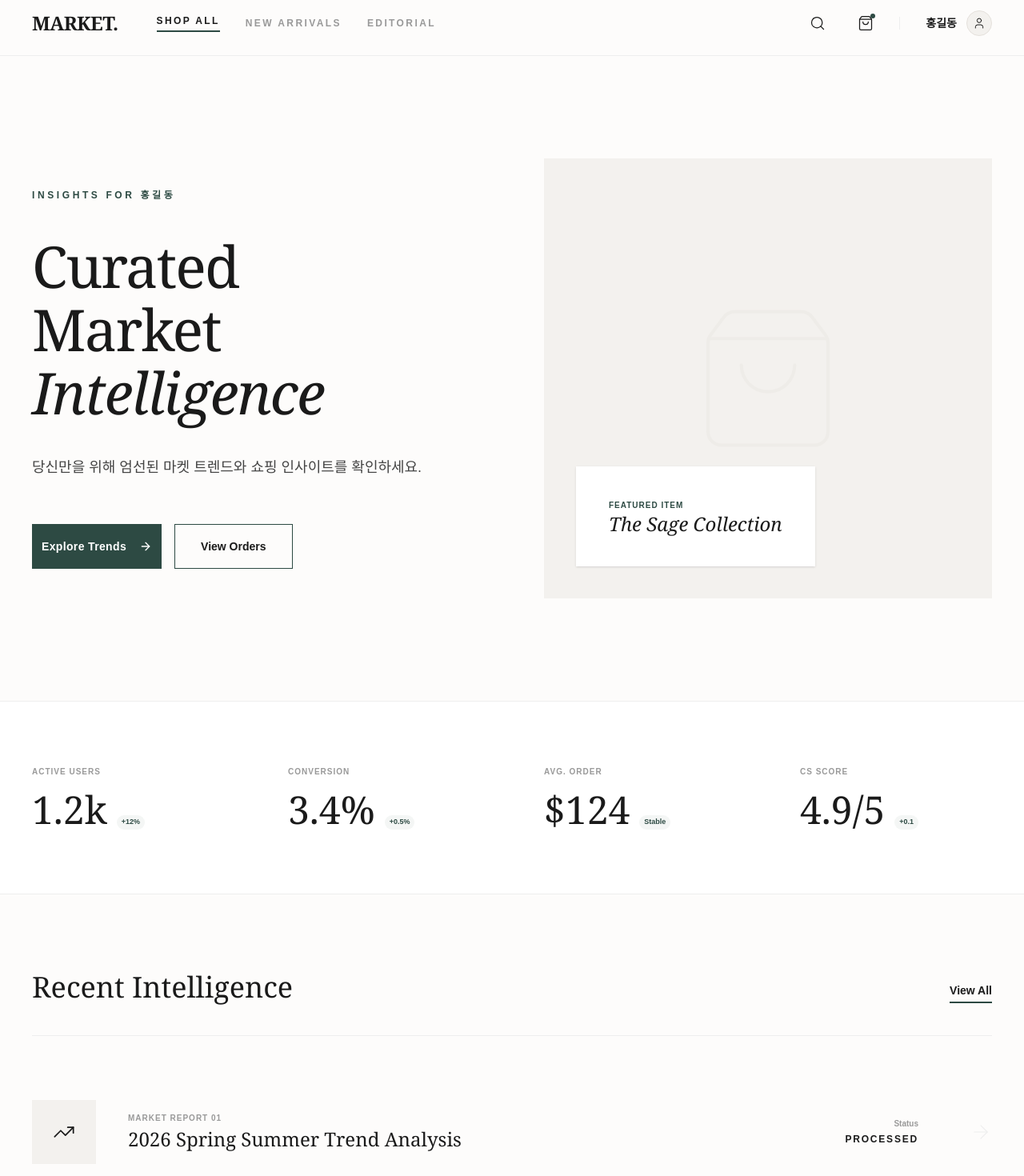
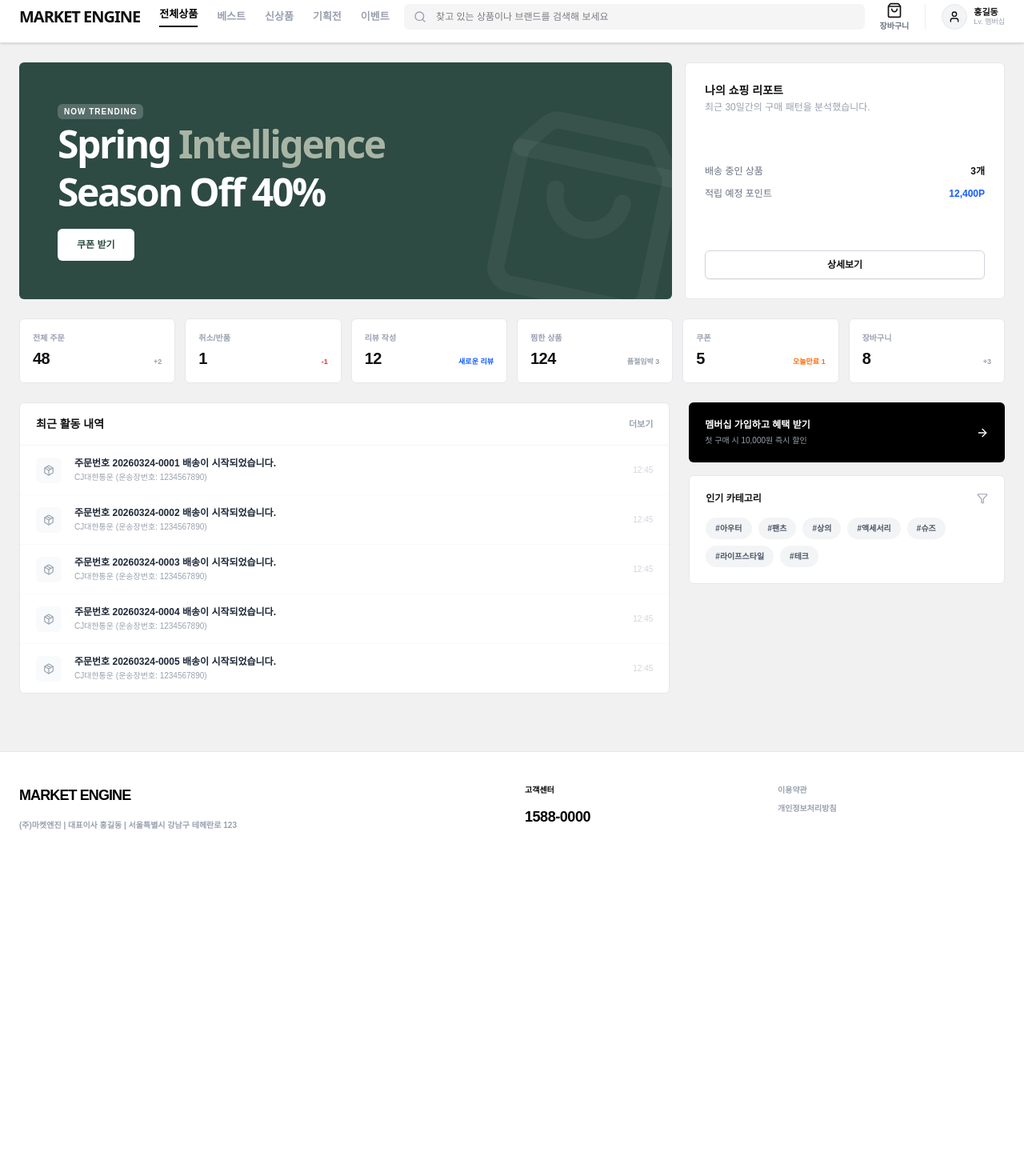
Before and after one commit to iym1511/module-storage, a Next.js app in the folder my-app/: page /impeccable-test in a window 1280 px wide. Shown: the part 80-1550 px from the top of the page at 80% size. After the commit the page ends 1160 px from the top, so only its background shows below. Built offline with nearby package versions, Linux system fonts and the light colour scheme; no server answers.

Commit message:
:recycle: [refector] 업데이트

```diff
--- a/my-app/src/components/board/UiTestDashboard.tsx
+++ b/my-app/src/components/board/UiTestDashboard.tsx
@@ -11,7 +11,9 @@ import {
   TrendingUp,
   Package,
   Star,
-  Plus
+  Plus,
+  ChevronRight,
+  Filter
 } from 'lucide-react';
 import { cn } from '@/lib/utils';
 import { Button } from '@/components/ui/button';
@@ -32,166 +34,172 @@ export const UiTestDashboard: FC<UiTestDashboardProps> = ({
   const [isMobileMenuOpen, setIsMobileMenuOpen] = useState(false);
 
   return (
-    <div className="theme-market flex flex-col min-h-screen bg-[#fdfcfb] text-[#1a1a1a] selection:bg-[#2d4a43]/10 overflow-x-hidden">
-      {/* --- Header --- */}
-      <header className="sticky top-0 z-[100] bg-[#fdfcfb] border-b border-[#eee]">
-        <div className="max-w-7xl mx-auto px-6 md:px-10 h-16 md:h-20 flex items-center justify-between">
-          <div className="flex items-center gap-12">
-            <h1 className="text-xl md:text-2xl font-serif font-bold tracking-tight">MARKET.</h1>
-            <nav className="hidden md:flex items-center gap-8">
-              <HeaderLink label="Shop All" active />
-              <HeaderLink label="New Arrivals" />
-              <HeaderLink label="Editorial" />
+    <div className="theme-market flex flex-col min-h-screen bg-[#f1f1f1] text-[#111] selection:bg-[#2d4a43]/10 overflow-x-hidden">
+      {/* --- High Density Header --- */}
+      <header className="sticky top-0 z-[110] bg-white border-b border-[#ddd] shadow-sm">
+        <div className="max-w-[1600px] mx-auto px-4 md:px-6 h-14 md:h-16 flex items-center justify-between gap-4">
+          <div className="flex items-center gap-6">
+            <h1 className="text-xl font-bold tracking-tighter font-sans">MARKET ENGINE</h1>
+            <nav className="hidden xl:flex items-center gap-6">
+              <HeaderLink label="전체상품" active />
+              <HeaderLink label="베스트" />
+              <HeaderLink label="신상품" />
+              <HeaderLink label="기획전" />
+              <HeaderLink label="이벤트" />
             </nav>
           </div>
 
-          <div className="flex items-center gap-2 md:gap-6">
-            <button className="p-2 hover:text-[#2d4a43] transition-colors"><Search size={20} strokeWidth={1.5} /></button>
-            <button className="p-2 hover:text-[#2d4a43] transition-colors relative">
-              <ShoppingBag size={20} strokeWidth={1.5} />
-              <span className="absolute top-1.5 right-1.5 w-1.5 h-1.5 bg-[#2d4a43] rounded-full" />
+          <div className="flex-1 max-w-xl relative hidden md:block">
+            <Search className="absolute left-3 top-1/2 -translate-y-1/2 text-gray-400" size={16} />
+            <input
+              type="text"
+              placeholder="찾고 있는 상품이나 브랜드를 검색해 보세요"
+              className="w-full bg-[#f5f5f5] py-2 pl-10 pr-4 text-xs rounded-sm focus:outline-none focus:ring-1 focus:ring-black/10"
+            />
+          </div>
+
+          <div className="flex items-center gap-3 md:gap-5">
+            <button className="p-1.5 md:hidden"><Search size={20} /></button>
+            <button className="flex flex-col items-center gap-0.5 group">
+              <ShoppingBag size={20} strokeWidth={2} />
+              <span className="text-[10px] font-bold text-gray-500 group-hover:text-black">장바구니</span>
             </button>
-            <div className="hidden md:block h-4 w-px bg-[#eee]" />
-
-            {/* Desktop Profile */}
-            <div className="hidden md:flex items-center gap-3 group cursor-pointer pl-2">
-              <span className="text-sm font-semibold">{user.name}</span>
-              <div className="w-8 h-8 rounded-full bg-[#f3f1ee] flex items-center justify-center border border-[#e5e1dc] overflow-hidden">
-                <User size={16} strokeWidth={1.5} />
+            <div className="h-8 w-px bg-[#eee]" />
+            <div className="flex items-center gap-2 cursor-pointer">
+              <div className="w-8 h-8 rounded-full bg-gray-100 flex items-center justify-center border border-gray-200">
+                <User size={16} />
+              </div>
+              <div className="hidden sm:block leading-none">
+                <p className="text-[11px] font-bold">{user.name}</p>
+                <p className="text-[9px] text-gray-400 mt-0.5">Lv. 멤버십</p>
               </div>
             </div>
-
-            {/* Mobile Menu Toggle */}
-            <button
-              onClick={() => setIsMobileMenuOpen(true)}
-              className="md:hidden p-2 hover:bg-[#f3f1ee] transition-colors rounded-full"
-            >
-              <Menu size={24} />
+            <button onClick={() => setIsMobileMenuOpen(true)} className="xl:hidden p-1.5 bg-black text-white rounded-sm">
+              <Menu size={18} />
             </button>
           </div>
         </div>
-
-        {/* --- Mobile Full-Screen Menu: Absolute Solid Background --- */}
-        <div className={cn(
-          "fixed inset-0 bg-[#fdfcfb] z-[200] transition-transform duration-500 ease-[cubic-bezier(0.23,1,0.32,1)] md:hidden flex flex-col",
-          isMobileMenuOpen ? "translate-x-0" : "-translate-x-full"
-        )}>
-          {/* Menu Header (Fixed at Top) */}
-          <div className="h-16 flex items-center justify-between px-6 border-b border-[#eee] bg-[#fdfcfb]">
-            <h1 className="text-xl font-serif font-bold text-[#1a1a1a]">MARKET.</h1>
-            <button
-              onClick={() => setIsMobileMenuOpen(false)}
-              className="p-2 hover:bg-[#f3f1ee] transition-colors rounded-full"
-            >
-              <X size={24} className="text-[#1a1a1a]" />
-            </button>
-          </div>
-
-          {/* Vertical Menu Items (No Scroll, Clear Hierarchy) */}
-          <nav className="flex-1 flex flex-col p-10 gap-10 bg-[#fdfcfb]">
-            <MobileNavLink label="Shop All" active />
-            <MobileNavLink label="New Arrivals" />
-            <MobileNavLink label="Collections" />
-            <MobileNavLink label="Editorial" />
-            <MobileNavLink label="My Account" />
-          </nav>
-        </div>
       </header>
 
-      <main className="flex-1">
-        {/* Hero Section */}
-        <section className="max-w-7xl mx-auto px-6 md:px-10 py-12 md:py-32">
-          <div className="grid grid-cols-1 lg:grid-cols-2 gap-12 lg:gap-20 items-center">
-            <div className="space-y-6 md:space-y-10 animate-fade-up order-last lg:order-first">
-              <p className="text-[10px] md:text-[12px] font-bold uppercase tracking-[0.3em] text-[#2d4a43]">Insights for {user.name}</p>
-              <h2 className="text-4xl sm:text-5xl md:text-7xl font-serif leading-[1.1] tracking-tight break-keep text-[#1a1a1a]">
-                Curated <br className="hidden sm:block" />
-                Market <span className="italic font-normal">Intelligence</span>
+      <main className="flex-1 max-w-[1600px] mx-auto w-full p-4 md:p-6 space-y-6">
+        {/* --- Dynamic Banner (Compact Hero) --- */}
+        <section className="grid grid-cols-1 lg:grid-cols-3 gap-4">
+          <div className="lg:col-span-2 bg-[#2d4a43] rounded-sm p-8 md:p-12 text-white flex flex-col justify-center relative overflow-hidden group">
+            <div className="relative z-10 space-y-4">
+              <span className="bg-white/20 px-2 py-1 text-[10px] font-bold tracking-widest rounded-sm uppercase">Now Trending</span>
+              <h2 className="text-3xl md:text-5xl font-sans font-black leading-tight tracking-tighter">
+                Spring <span className="text-[#a8b5a5]">Intelligence</span> <br />
+                Season Off 40%
               </h2>
-              <p className="text-base md:text-lg text-[#444] leading-relaxed max-w-xl">
-                당신만을 위해 엄선된 마켓 트렌드와 쇼핑 인사이트를 확인하세요.
-              </p>
-              <div className="flex flex-col sm:flex-row items-stretch sm:items-center gap-4 pt-4">
-                <Button
-                  onClick={() => setIsSuccessModalOpen(true)}
-                  className="bg-[#2d4a43] hover:bg-[#1e332c] text-white px-8 h-14 rounded-none font-bold tracking-wide transition-all"
-                >
-                  Explore Trends <ArrowRight className="ml-2" size={18} />
-                </Button>
-                <Button variant="ghost" className="h-14 px-8 rounded-none border border-[#2d4a43] font-bold hover:bg-[#2d4a43]/5">
-                  View Orders
-                </Button>
+              <Button
+                onClick={() => setIsSuccessModalOpen(true)}
+                className="bg-white text-[#2d4a43] hover:bg-gray-100 h-10 px-6 rounded-sm font-bold text-xs"
+              >
+                쿠폰 받기
+              </Button>
+            </div>
+            <ShoppingBag className="absolute right-[-20px] bottom-[-20px] w-64 h-64 text-white/5 rotate-12 group-hover:rotate-0 transition-transform duration-700" />
+          </div>
+          <div className="bg-white rounded-sm p-6 border border-gray-200 flex flex-col justify-between">
+            <div>
+              <h3 className="text-sm font-bold mb-1">나의 쇼핑 리포트</h3>
+              <p className="text-xs text-gray-400 leading-tight">최근 30일간의 구매 패턴을 분석했습니다.</p>
+            </div>
+            <div className="space-y-3 my-6">
+              <div className="flex justify-between text-xs">
+                <span className="text-gray-500">배송 중인 상품</span>
+                <span className="font-bold">3개</span>
+              </div>
+              <div className="flex justify-between text-xs">
+                <span className="text-gray-500">적립 예정 포인트</span>
+                <span className="font-bold text-blue-600">12,400P</span>
               </div>
             </div>
+            <Button variant="outline" className="w-full h-9 rounded-sm text-xs font-bold border-gray-300">
+              상세보기
+            </Button>
+          </div>
+        </section>
 
-            <div className="relative h-[300px] sm:h-[400px] lg:h-[550px] bg-[#f3f1ee] overflow-hidden order-first lg:order-last">
-              <div className="absolute inset-0 flex items-center justify-center text-[#e5e1dc]">
-                <ShoppingBag className="w-[120px] h-[120px] md:w-[200px] md:h-[200px]" strokeWidth={0.5} opacity={0.3} />
+        {/* --- High Density Stats Grid --- */}
+        <section className="grid grid-cols-2 sm:grid-cols-3 lg:grid-cols-6 gap-3">
+          <CompactStatItem label="전체 주문" value="48" trend="+2" />
+          <CompactStatItem label="취소/반품" value="1" trend="-1" color="red" />
+          <CompactStatItem label="리뷰 작성" value="12" trend="새로운 리뷰" color="blue" />
+          <CompactStatItem label="찜한 상품" value="124" trend="품절임박 3" />
+          <CompactStatItem label="쿠폰" value="5" trend="오늘만료 1" color="orange" />
+          <CompactStatItem label="장바구니" value="8" trend="+3" />
+        </section>
+
+        {/* --- Main Content Grid --- */}
+        <div className="grid grid-cols-1 xl:grid-cols-12 gap-6">
+          <div className="xl:col-span-8 space-y-4">
+            <div className="bg-white rounded-sm border border-gray-200">
+              <div className="flex items-center justify-between px-5 py-4 border-b border-gray-100">
+                <h3 className="text-sm font-bold">최근 활동 내역</h3>
+                <button className="text-[11px] text-gray-400 font-bold hover:text-black">더보기</button>
               </div>
-              <div className="absolute bottom-6 left-6 md:bottom-10 md:left-10 p-6 md:p-8 lg:p-10 bg-white shadow-sm border border-white/20">
-                <p className="text-[10px] font-bold uppercase tracking-widest text-[#2d4a43] mb-1">Featured Item</p>
-                <p className="font-serif text-xl lg:text-2xl italic leading-none whitespace-nowrap text-[#1a1a1a]">The Sage Collection</p>
+              <div className="divide-y divide-gray-50">
+                {[1, 2, 3, 4, 5].map((i) => (
+                  <div key={i} className="flex items-center justify-between px-5 py-3.5 hover:bg-gray-50 transition-colors group cursor-pointer">
+                    <div className="flex items-center gap-4">
+                      <div className="w-8 h-8 bg-gray-50 rounded-sm flex items-center justify-center text-gray-400 group-hover:bg-[#2d4a43] group-hover:text-white transition-colors">
+                        <Package size={14} />
+                      </div>
+                      <div>
+                        <p className="text-xs font-bold text-gray-800">주문번호 20260324-000{i} 배송이 시작되었습니다.</p>
+                        <p className="text-[10px] text-gray-400 mt-0.5">CJ대한통운 (운송장번호: 1234567890)</p>
+                      </div>
+                    </div>
+                    <span className="text-[10px] font-medium text-gray-300">12:45</span>
+                  </div>
+                ))}
               </div>
             </div>
           </div>
-        </section>
 
-        {/* Stats Grid */}
-        <section className="bg-white border-y border-[#eee] py-12 md:py-20">
-          <div className="max-w-7xl mx-auto px-6 md:px-10">
-            <div className="grid grid-cols-2 lg:grid-cols-4 gap-8 md:gap-20">
-              <StatItem label="Active Users" value="1.2k" trend="+12%" />
-              <StatItem label="Conversion" value="3.4%" trend="+0.5%" />
-              <StatItem label="Avg. Order" value="$124" trend="Stable" />
-              <StatItem label="CS Score" value="4.9/5" trend="+0.1" />
+          <div className="xl:col-span-4 space-y-4">
+            <div className="bg-black rounded-sm p-5 text-white flex items-center justify-between group cursor-pointer">
+              <div>
+                <h4 className="text-xs font-bold mb-1">멤버십 가입하고 혜택 받기</h4>
+                <p className="text-[10px] text-gray-400">첫 구매 시 10,000원 즉시 할인</p>
+              </div>
+              <ArrowRight size={16} className="group-hover:translate-x-1 transition-transform" />
+            </div>
+
+            <div className="bg-white rounded-sm border border-gray-200 p-5 space-y-4">
+              <div className="flex items-center justify-between">
+                <h4 className="text-xs font-bold">인기 카테고리</h4>
+                <Filter size={14} className="text-gray-400" />
+              </div>
+              <div className="flex flex-wrap gap-2">
+                {['아우터', '팬츠', '상의', '액세서리', '슈즈', '라이프스타일', '테크'].map(tag => (
+                  <span key={tag} className="px-3 py-1.5 bg-gray-100 text-[10px] font-bold text-gray-600 rounded-full hover:bg-black hover:text-white cursor-pointer transition-colors">
+                    #{tag}
+                  </span>
+                ))}
+              </div>
             </div>
           </div>
-        </section>
-
-        {/* List Section */}
-        <section className="max-w-7xl mx-auto px-6 md:px-10 py-16 md:py-24 space-y-12 md:space-y-20">
-          <div className="flex items-end justify-between border-b border-[#eee] pb-6 md:pb-10">
-            <h3 className="text-2xl md:text-4xl font-serif text-[#1a1a1a]">Recent Intelligence</h3>
-            <button className="text-xs md:text-sm font-bold border-b-2 border-[#2d4a43] pb-1">View All</button>
-          </div>
-
-          <div className="grid gap-10 md:gap-14">
-            {[1, 2, 3].map((i) => (
-              <div key={i} className="group flex flex-col md:flex-row md:items-center justify-between gap-6 pb-10 md:pb-14 border-b border-[#f3f1ee] last:border-0 hover:translate-x-1 transition-transform duration-500">
-                <div className="flex items-center gap-6 md:gap-10">
-                  <div className="w-14 h-14 md:w-20 md:h-20 bg-[#f3f1ee] flex items-center justify-center shrink-0 group-hover:bg-[#2d4a43] group-hover:text-white transition-colors duration-500">
-                    {i === 1 ? (
-                      <TrendingUp className="w-6 h-6 md:w-7 md:h-7" strokeWidth={1.5} />
-                    ) : i === 2 ? (
-                      <Package className="w-6 h-6 md:w-7 md:h-7" strokeWidth={1.5} />
-                    ) : (
-                      <Star className="w-6 h-6 md:w-7 md:h-7" strokeWidth={1.5} />
-                    )}
-                  </div>
-                  <div className="min-w-0">
-                    <p className="text-[10px] font-bold uppercase tracking-widest text-[#999] mb-1">Market Report 0{i}</p>
-                    <p className="text-lg md:text-2xl font-serif leading-tight truncate md:whitespace-normal text-[#1a1a1a]">2026 Spring Summer Trend Analysis</p>
-                  </div>
-                </div>
-                <div className="flex items-center justify-between md:justify-end gap-16 mt-2 md:mt-0">
-                  <div className="md:text-right shrink-0">
-                    <p className="text-[10px] font-bold text-[#999] mb-1">Status</p>
-                    <p className="text-xs font-bold uppercase tracking-[0.15em] text-[#1a1a1a]">Processed</p>
-                  </div>
-                  <ArrowRight className="text-[#ccc] md:text-[#eee] group-hover:text-[#2d4a43] transition-colors duration-500" size={28} strokeWidth={1} />
-                </div>
-              </div>
-            ))}
-          </div>
-        </section>
+        </div>
       </main>
 
-      <footer className="max-w-7xl mx-auto w-full px-6 md:px-10 py-12 md:py-16 border-t border-[#eee] flex flex-col md:flex-row justify-between items-center gap-10 text-[#999]">
-        <p className="text-[10px] font-bold tracking-widest uppercase">© 2026 Market Intelligence Co.</p>
-        <div className="flex gap-8 text-[10px] font-bold tracking-widest uppercase">
-          <a href="#" className="hover:text-[#1a1a1a]">Privacy</a>
-          <a href="#" className="hover:text-[#1a1a1a]">Terms</a>
-          <a href="#" className="hover:text-[#1a1a1a]">Support</a>
+      <footer className="bg-white border-t border-gray-200 mt-12 py-10">
+        <div className="max-w-[1600px] mx-auto px-6 grid grid-cols-2 md:grid-cols-4 gap-8 text-[10px] font-bold text-gray-400">
+          <div className="col-span-2 space-y-4">
+            <h1 className="text-lg font-bold tracking-tighter text-black">MARKET ENGINE</h1>
+            <p className="leading-relaxed max-w-sm">
+              (주)마켓엔진 | 대표이사 홍길동 | 서울특별시 강남구 테헤란로 123
+            </p>
+          </div>
+          <div className="space-y-3">
+            <h4 className="text-black">고객센터</h4>
+            <p className="text-lg font-black tracking-tight text-black">1588-0000</p>
+          </div>
+          <div className="flex flex-col gap-2">
+            <a href="#">이용약관</a>
+            <a href="#">개인정보처리방침</a>
+          </div>
         </div>
       </footer>
 
@@ -202,28 +210,28 @@ export const UiTestDashboard: FC<UiTestDashboardProps> = ({
 
 const HeaderLink = ({ label, active = false }: { label: string; active?: boolean }) => (
   <a href="#" className={cn(
-    "text-xs font-bold uppercase tracking-[0.2em] transition-all",
-    active ? "text-[#1a1a1a] border-b-2 border-[#2d4a43] pb-1" : "text-[#999] hover:text-[#1a1a1a]"
+    "text-[13px] font-bold transition-all",
+    active ? "text-black border-b-2 border-black pb-1" : "text-gray-400 hover:text-black"
   )}>
     {label}
   </a>
 );
 
-const MobileNavLink = ({ label, active = false }: { label: string; active?: boolean }) => (
-  <a href="#" className={cn(
-    "text-4xl font-serif transition-all block",
-    active ? "text-[#2d4a43] underline underline-offset-8 decoration-1" : "text-[#1a1a1a]"
-  )}>
-    {label}
-  </a>
-);
+const CompactStatItem = ({ label, value, trend, color = 'default' }: { label: string; value: string; trend: string; color?: string }) => {
+  const colorMap: any = {
+    red: "text-red-500",
+    blue: "text-blue-600",
+    orange: "text-orange-500",
+    default: "text-gray-400"
+  };
 
-const StatItem = ({ label, value, trend }: { label: string; value: string; trend: string }) => (
-  <div className="space-y-4">
-    <p className="text-[10px] font-bold uppercase tracking-widest text-[#999]">{label}</p>
-    <div className="flex items-baseline gap-3">
-      <h4 className="text-4xl md:text-5xl font-serif text-[#1a1a1a]">{value}</h4>
-      <span className="text-[9px] font-bold text-[#2d4a43] bg-[#2d4a43]/5 px-1.5 py-0.5 rounded-full">{trend}</span>
+  return (
+    <div className="bg-white p-4 rounded-sm border border-gray-200 hover:border-black transition-colors cursor-default">
+      <p className="text-[10px] font-bold text-gray-400 mb-1">{label}</p>
+      <div className="flex items-baseline justify-between">
+        <h4 className="text-xl font-bold tracking-tight">{value}</h4>
+        <span className={cn("text-[9px] font-bold", colorMap[color])}>{trend}</span>
+      </div>
     </div>
-  </div>
-);
+  );
+};
```
